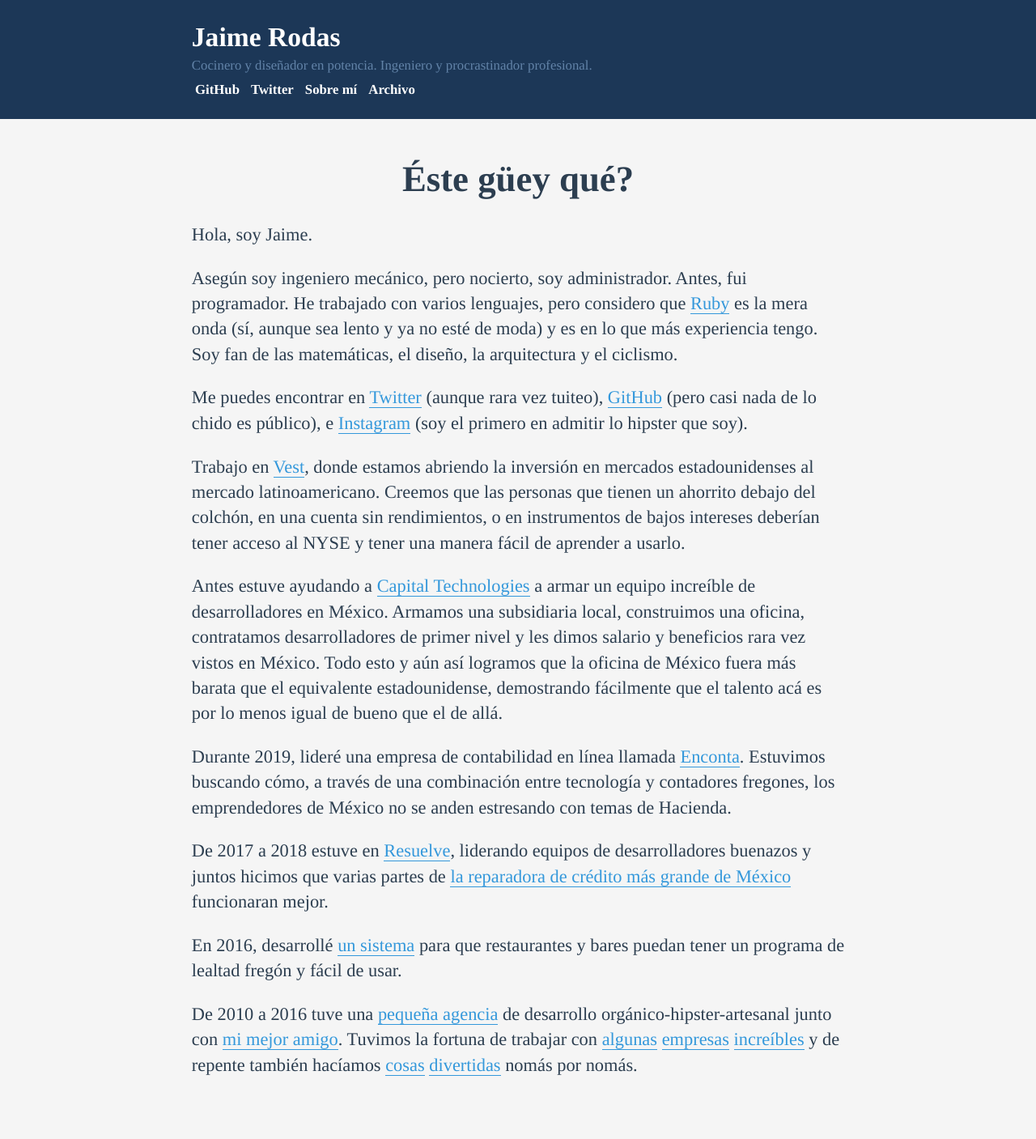
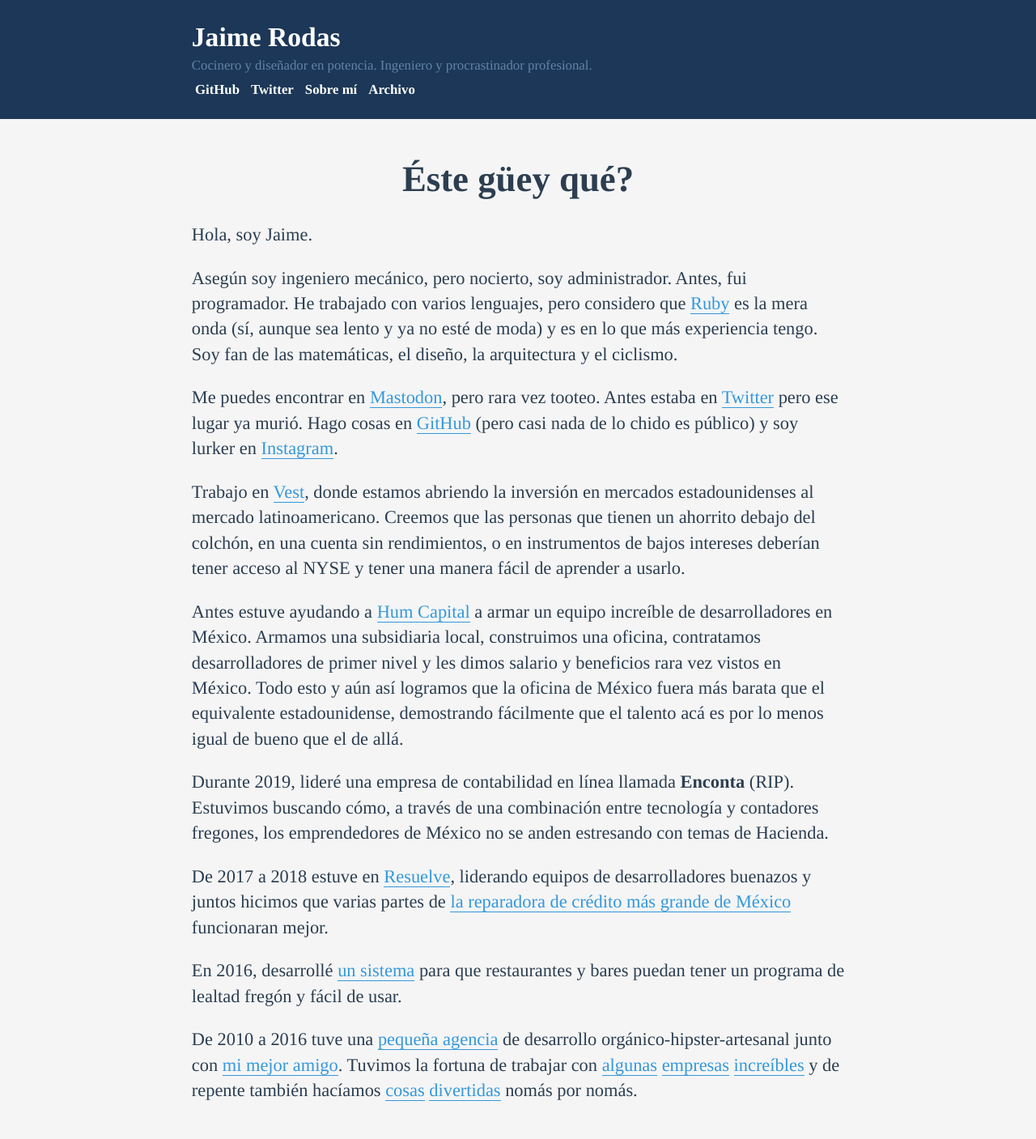
Before and after one commit to jaimerodas/jaimerodas.github.io, a Jekyll site: the page built from acerca-de.md, in a window 1280 px wide. Shown: the whole page at 81% size. Built offline with Jekyll 4.4.1, drawn with Linux system fonts in a browser that asks for light colours; some web fonts are replaced; before the commit the page ends 1376 px from its top, so only the background shows below that.

Commit message:
Actualizando links en el acerca-de

```diff
--- a/acerca-de.md
+++ b/acerca-de.md
@@ -9,13 +9,13 @@
 
 Asegún soy ingeniero mecánico, pero nocierto, soy administrador. Antes, fui programador. He trabajado con varios lenguajes, pero considero que [Ruby](https://ruby-lang.org) es la mera onda (sí, aunque sea lento y ya no esté de moda) y es en lo que más experiencia tengo. Soy fan de las matemáticas, el diseño, la arquitectura y el ciclismo.
 
-Me puedes encontrar en [Twitter](https://twitter.com/scylax) (aunque rara vez tuiteo), [GitHub](https://github.com/jaimerodas) (pero casi nada de lo chido es público), e [Instagram](https://instagram.com/jairodas) (soy el primero en admitir lo hipster que soy).
+Me puedes encontrar en [Mastodon](https://mastodon.social/@rodas), pero rara vez tooteo. Antes estaba en [Twitter](https://twitter.com/jaimerodas_) pero ese lugar ya murió. Hago cosas en [GitHub](https://github.com/jaimerodas) (pero casi nada de lo chido es público) y soy lurker en [Instagram](https://instagram.com/jairodas).
 
 Trabajo en [Vest](https://mivest.io), donde estamos abriendo la inversión en mercados estadounidenses al mercado latinoamericano. Creemos que las personas que tienen un ahorrito debajo del colchón, en una cuenta sin rendimientos, o en instrumentos de bajos intereses deberían tener acceso al NYSE y tener una manera fácil de aprender a usarlo.
 
-Antes estuve ayudando a [Capital Technologies](https://captec.io) a armar un equipo increíble de desarrolladores en México. Armamos una subsidiaria local, construimos una oficina, contratamos desarrolladores de primer nivel y les dimos salario y beneficios rara vez vistos en México. Todo esto y aún así logramos que la oficina de México fuera más barata que el equivalente estadounidense, demostrando fácilmente que el talento acá es por lo menos igual de bueno que el de allá.
+Antes estuve ayudando a [Hum Capital](https://humcapital.com) a armar un equipo increíble de desarrolladores en México. Armamos una subsidiaria local, construimos una oficina, contratamos desarrolladores de primer nivel y les dimos salario y beneficios rara vez vistos en México. Todo esto y aún así logramos que la oficina de México fuera más barata que el equivalente estadounidense, demostrando fácilmente que el talento acá es por lo menos igual de bueno que el de allá.
 
-Durante 2019, lideré una empresa de contabilidad en línea llamada [Enconta](https://enconta.com). Estuvimos buscando cómo, a través de una combinación entre tecnología y contadores fregones, los emprendedores de México no se anden estresando con temas de Hacienda.
+Durante 2019, lideré una empresa de contabilidad en línea llamada **Enconta** (RIP). Estuvimos buscando cómo, a través de una combinación entre tecnología y contadores fregones, los emprendedores de México no se anden estresando con temas de Hacienda.
 
 De 2017 a 2018 estuve en [Resuelve](http://resuelve.mx), liderando equipos de desarrolladores buenazos y juntos hicimos que varias partes de [la reparadora de crédito más grande de México](https://resuelvetudeuda.com) funcionaran mejor.
 
```
